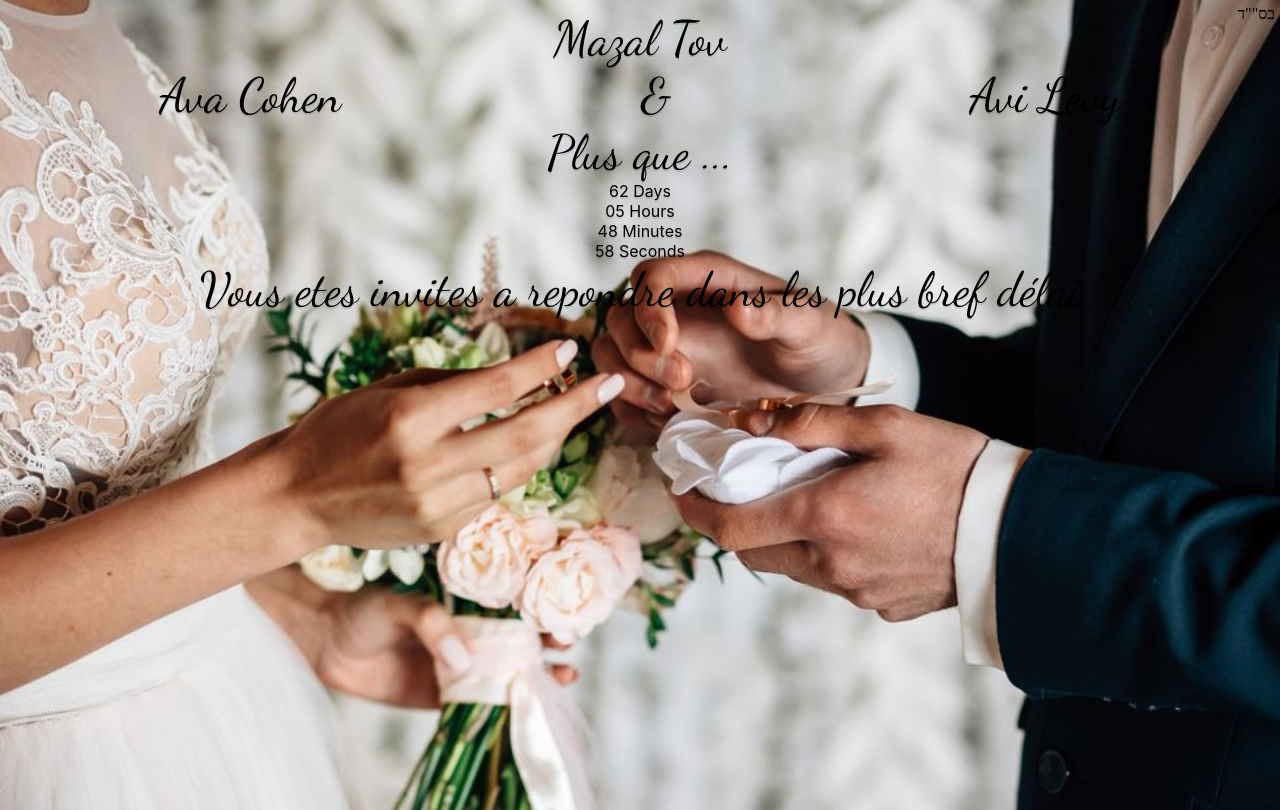
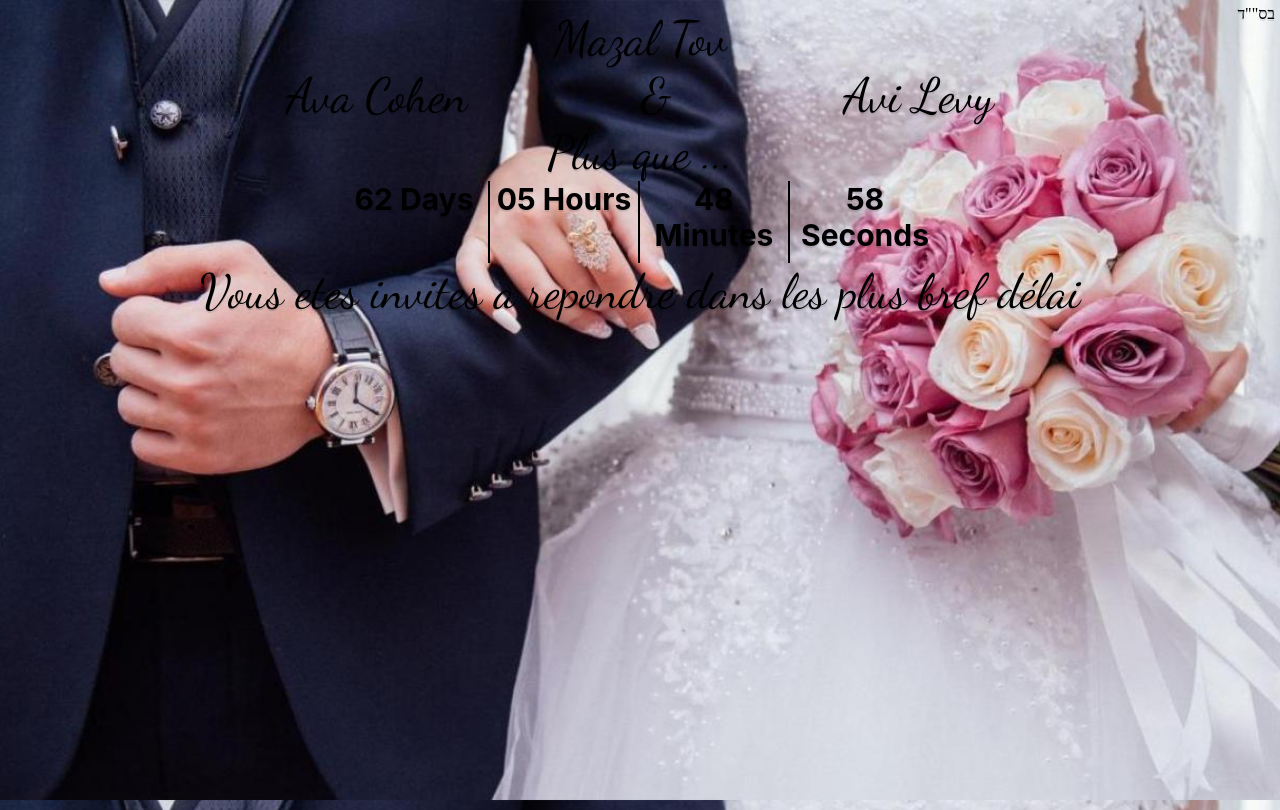
Before and after one commit to RADevAAS/save-the-date, a React (Create React App) app: page / in a window 1280 px wide. Built offline with nearby package versions, Linux system fonts and the light colour scheme; a web font is replaced by a local one.

Commit message:
grid css added + border counter

```diff
--- a/src/components/App/App.js
+++ b/src/components/App/App.js
@@ -1,11 +1,13 @@
 import React from 'react';
 import style from './App.module.css';
 import CountdownYB from '../Countdown/CountdownYB';
+
 import data from '../../data/data';
 
 const App = () =>  {
     const {name1, name2, title, bsd, text, date} = data
     return (
+        <div className={style.background}>
             <div className={style.container}>
 
                 <div className={style.bsd}>{bsd}</div>
@@ -27,6 +29,7 @@ const App = () =>  {
                 </div>
                 <div className={style.name}>{text}</div>
             </div>
+        </div>
     );
 }
 
--- a/src/components/App/App.module.css
+++ b/src/components/App/App.module.css
@@ -1,7 +1,23 @@
 
 body, html {
     height: 100%;
-  }
+}
+
+.background {
+    display: grid;
+    grid-gap: 10px;
+    grid-template-columns: 1fr;
+    grid-template-rows: auto auto auto auto auto auto ;
+    grid-template-areas:
+    "mazal"
+    "names"
+    "countdown"
+    "details"
+    "form";
+    justify-items: center;
+    align-items: center;
+    color: #fffffc;
+}
 
 .container {
     text-align: center;
@@ -9,11 +25,11 @@ body, html {
 }
 
 .names {
+    grid-area: name;
     display: flex;
     flex-direction: row;
     justify-content: space-around;
 }
-
 
 .name {
     font-size: 48px;
--- a/src/components/Countdown/CountdownYB.js
+++ b/src/components/Countdown/CountdownYB.js
@@ -51,11 +51,11 @@ class CountdownYB extends Component {
         return (
             <div className={style.countdown}>
                 {Object.keys(this.state).map((key, i) => (
-                    <div className={style.countdown}>
-                        <span className={style.countdown}>
+                    <div className={style.countdownSegment}>
+                        <span className={style.countdownSegmentNumber}>
                             {this.state[key]}
                         </span>
-                        <span className={style.countdown}>
+                        <span className={style.countdownSegmentCaption}>
 
                         </span>
                     </div>
--- a/src/components/Countdown/CountdownYB.module.css
+++ b/src/components/Countdown/CountdownYB.module.css
@@ -1,27 +1,42 @@
-.container {
-    text-align: center;
+.countdown {
+    grid-area: countdown;
+    display: grid;
+    grid-template-columns: repeat(4, minmax(50px, 150px));
+    grid-gap: 10 px;
+    padding-bottom: 10 px;
+    justify-content: center;
 }
 
-.countdown {
-
-    text-align: center;
-
+.countdown div:not(:last-child) {
+    border-right: 2px solid #000000;
 }
 
-.countdown-segment {
-
-text-align: center;
-
+.countdownSegment {
+    display: grid;
+    grid-gap: 10px;
+    grid-template-columns: 1fr;
 }
 
-.countdown-segment-number {
-
-    text-align: center;
-
+.countdownSegmentNumber {
+    font-size: 30px;
+    font-weight: 700;
+    transition: all 0.2s ease-in;
 }
 
-.countdown-segment-caption {
+.countdownSegmentNumber:hover {
+    transform: scale(1.2);
+}
 
-    text-align: center;
+.countdownSegmentCaption {
+    font-size-adjust: 16px;
+    font-weight: 500;
+}
 
+@media (max-width: 500px) {
+    .countdown{
+        border-bottom: 5px solid #000000 ;
+    }
+    .countdown div:not(:last-child) {
+        border-right: 0px;
+    }
 }
--- a/src/index.css
+++ b/src/index.css
@@ -12,20 +12,20 @@ html {
   -moz-osx-font-smoothing: grayscale;
 }
 
-code {
-  font-family: source-code-pro, Menlo, Monaco, Consolas, 'Courier New',
-    monospace;
-}
-
 body {
-  background: url("./data/img3.jpg") no-repeat center center fixed;
+  background: url("./data/img4.jpg") no-repeat center center fixed;
   -webkit-background-size: cover;
   -moz-background-size: cover;
   -o-background-size: cover;
   background-size: cover;
-  color: #fffffb;
+  background-color: #fffffc;
   min-height: calc(100vh - 100px);
   margin: 10px;
+}
+
+code {
+  font-family: source-code-pro, Menlo, Monaco, Consolas, 'Courier New',
+    monospace;
 }
 
 *,
```
Lines whose indentation alone changed are shown as unchanged.
